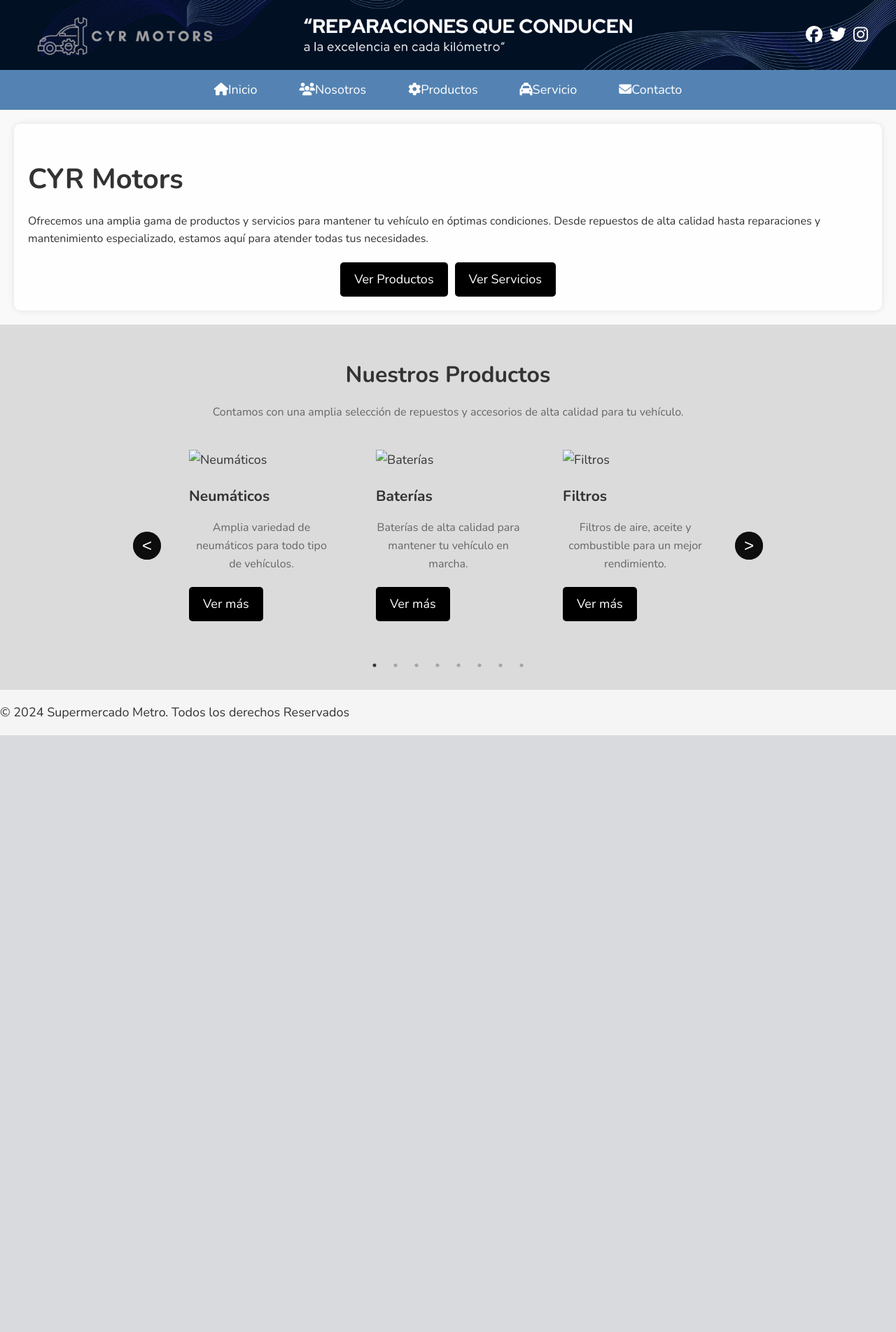
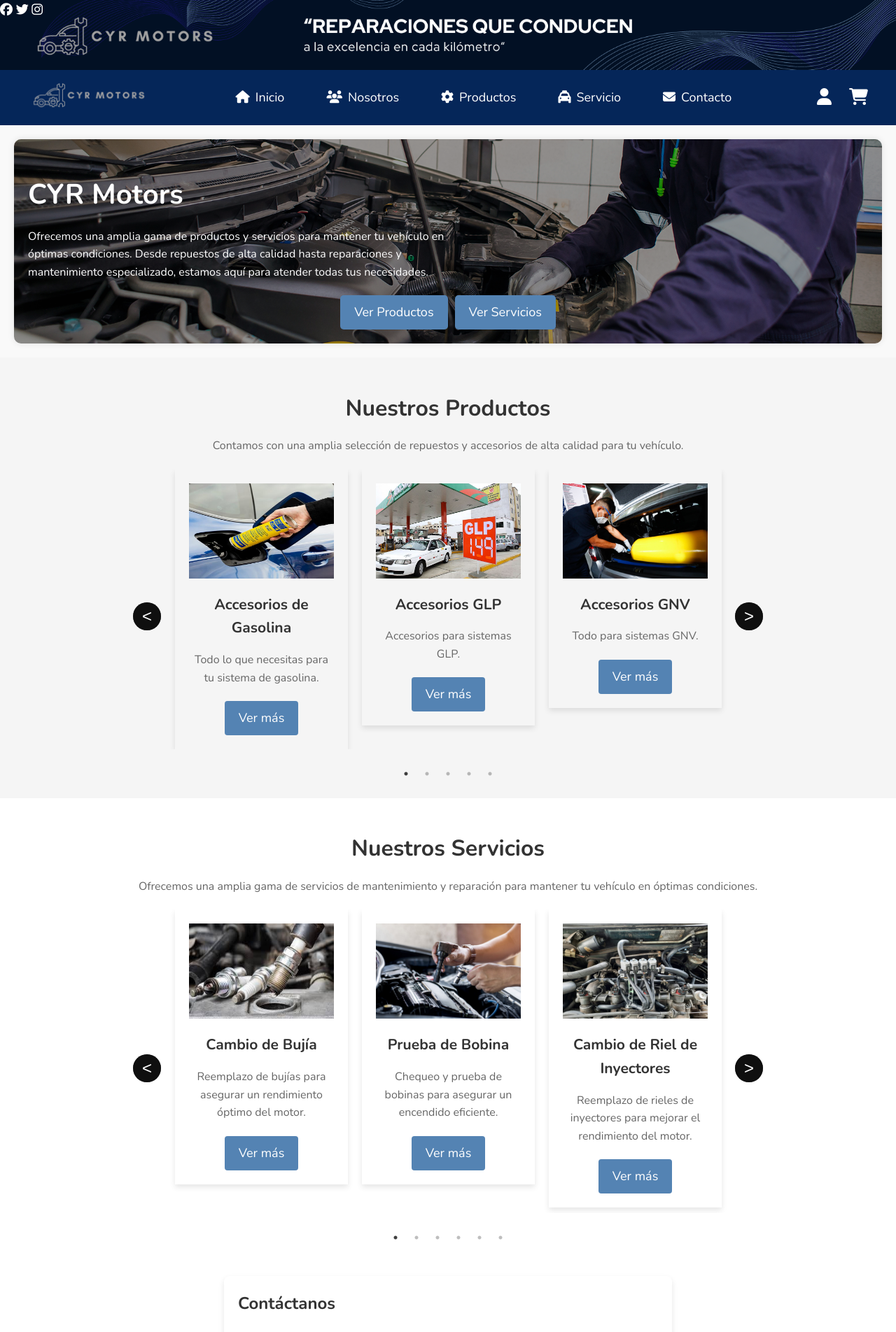
Before and after one commit to luceroch05/saucedo, a PHP site: page / in a window 1280 px wide. Shown: the top 1904 px of the page at 70% size. Before the commit the page ends 1051 px from the top, so only its background shows below. Run offline with PHP 8.4, Linux system fonts and the light colour scheme; some libraries are stand-ins or nearby versions.

Commit message:
inicio sin responsive

```diff
--- a/css/estilos.css
+++ b/css/estilos.css
@@ -4,12 +4,11 @@ body {
     margin: 0;
     padding: 0;
     font-size: 18px;
-    background-color: #f5f5f5;
+    background-color: #ffffff;
     color: #333;
     line-height: 1.6;
 }
 
-/* Encabezado */
 header {
     background-color: #333;
     color: #fff;
@@ -18,38 +17,28 @@ header {
     background-position: center;
     height: 100px;
     position: relative;
-}
-
-.header-wrapper {
-    display: flex;
-    justify-content: end;
-    align-items: center;
-    max-width: 1200px;
-    margin: 0 auto;
-    padding: 0 20px;
-    height: 100%;
-}
-
-.header-icons {
-    display: flex;
-    gap: 10px;
-    justify-content: end;
-    align-items: end;
-}
-
-.header-icons a {
-    color: #fff;
-    font-size: 24px;
-    transition: color 0.3s;
-}
-
-.header-icons a:hover {
-    color: #3498db;
+    z-index: 10; /* Asegura que el encabezado esté en una capa superior */
 }
 
 /* Navegación */
+/* Navegación */
 nav {
-    background-color: #5483B3;
+    background-color: #052659;
+    position: relative;
+    z-index: 20;
+    padding: 10px;
+}
+
+.nav-wrapper {
+    display: flex;
+    align-items: center;
+    justify-content: space-between;
+    max-width: 1200px;
+    margin: 0 auto;
+}
+
+.logo img {
+    height: 50px; /* Ajusta el tamaño según tus necesidades */
 }
 
 .menu {
@@ -57,7 +46,6 @@ nav {
     margin: 0;
     padding: 0;
     display: flex;
-    justify-content: center;
     gap: 20px;
 }
 
@@ -75,22 +63,32 @@ nav {
     color: #3498db;
 }
 
+.menu-item a i {
+    margin-right: 8px;
+}
+
+/* Ajustes para el submenú */
 .submenu {
     display: none;
     position: absolute;
+    top: 100%;
+    left: 0; /* Alinea con el borde izquierdo */
     background-color: #333;
     box-shadow: 0 2px 5px rgba(0, 0, 0, 0.2);
     padding: 10px 0;
     list-style: none;
-    text-align: left;
-    margin-top: 10px;
+    margin: 0;
     border-radius: 5px;
+    z-index: 30;
+    width: 200px;
+    transform: translateX(-10px); /* Ajusta el valor según sea necesario */
 }
-
 .dropdown:hover .submenu {
     display: block;
 }
-
+.dropdown {
+    position: relative; /* Necesario para posicionar el submenú correctamente */
+}
 .submenu-item a {
     padding: 10px 20px;
     color: #fff;
@@ -103,7 +101,26 @@ nav {
     background-color: #444;
 }
 
+/* Otros estilos de navegación */
+.nav-icons {
+    display: flex;
+    gap: 25px;
+}
+
+.nav-icon {
+    color: #fff;
+    text-decoration: none;
+    font-size: 24px;
+    transition: color 0.3s;
+}
+
+.nav-icon:hover {
+    color: #3498db;
+}
+
 /* Bienvenida */
+
+
 .container {
     text-align: center;
     padding: 20px;
@@ -111,13 +128,37 @@ nav {
 }
 
 .bienvenida {
-    background-color: rgba(255, 255, 255, 0.8);
+    position: relative;
+    background-image: url('../assets/images/bienvenida1.jpg');
+    background-size: cover;
+    background-position: center;
+    background-repeat: no-repeat;
     padding: 20px;
     border-radius: 10px;
     text-align: left;
     max-width: 100%;
     box-shadow: 0 0 10px rgba(0, 0, 0, 0.1);
+    color: #ffffff;
+    overflow: hidden;
+    z-index: 5; /* Asegura que la bienvenida esté detrás del menú desplegable */
 }
+
+.bienvenida::before {
+    content: '';
+    position: absolute;
+    top: 0;
+    left: 0;
+    width: 100%;
+    height: 100%;
+    background: rgba(0, 0, 0, 0.4);
+    z-index: 0;
+}
+
+.bienvenida * {
+    position: relative;
+    z-index: 1;
+}
+
 
 .bienvenida h1 {
     font-size: 2.5rem;
@@ -129,6 +170,11 @@ nav {
     margin-bottom: 20px;
 }
 
+.container-welcome{
+    width: 600px;
+}
+
+
 .buttons {
     display: flex;
     gap: 10px;
@@ -138,20 +184,20 @@ nav {
 .buttons a {
     text-decoration: none;
     padding: 10px 20px;
-    background-color: #000;
+    background-color: #5483B3;
     color: #fff;
     border-radius: 5px;
     transition: background-color 0.3s ease;
 }
 
 .buttons a:hover {
-    background-color: #555;
+    background-color: #052659;
 }
 
 /* Productos */
 .productos {
     padding: 20px;
-    background-color: #dbdbdb;
+    background-color: #f5f5f5;
 }
 
 .productos h2 {
@@ -235,13 +281,14 @@ nav {
 /* Estilos para los botones "Ver más" */
 .card {
     display: flex;
-    flex-direction: column;
+    text-align: center;
     align-items: center;
     justify-content: space-between;
     padding: 20px;
     box-sizing: border-box;
     margin: 0 10px; /* Añade espacio entre las tarjetas */
     height: 100%; /* Asegura que todas las tarjetas tengan la misma altura */
+    box-shadow: 0 4px 8px rgba(0,0,0,0.1);
 }
 
 .card img {
@@ -258,17 +305,18 @@ nav {
 }
 
 .card a {
-    display: inline-block;
+    margin-top: auto; /* Espacio superior automático para empujar el enlace hacia la parte inferior */
+    display: inline-block; /* Necesario para que el margin auto funcione en flexbox */
+    padding: 10px 20px;
+    background-color: #5483B3;
+    color: #fff;
     text-decoration: none;
-    padding: 10px 20px;
-    background-color: #000;
-    color: #fff;
-    border-radius: 5px;
-    transition: background-color 0.3s ease;
+    border-radius: 4px;
+    text-align: center; /* Centra el texto dentro del enlace */
 }
 
 .card a:hover {
-    background-color: #555;
+    background-color: #052659;
 }
 
 /* Ajusta el contenedor del carrusel */
@@ -276,38 +324,127 @@ nav {
     display: flex;
     padding-bottom: 20px; /* Añade espacio inferior para separar el carrusel del contenido siguiente */
 }
+/* SERVICIOS  */
+.servicios {
+    padding: 20px;
+    background-color:#ffff;
+}
 
-@media (max-width: 768px) {
-    .header-wrapper {
-        flex-direction: column;
+.servicios h2 {
+    font-size: 2rem;
+    margin-bottom: 10px;
+    text-align: center;
+    color: #333;
+}
+
+.servicios p {
+    font-size: 1rem;
+    text-align: center;
+    color: #666;
+    margin-bottom: 20px;
+}
+
+/* formulario de inicio */
+.contact-form-wrapper {
+    background: #ffffff;
+    padding: 20px;
+    border-radius: 8px;
+    box-shadow: 0 4px 8px rgba(0,0,0,0.1);
+    width: 100%;
+    max-width: 600px;
+    margin: 20px auto;
+}
+.contact-form-wrapper h2 {
+    margin: 0 0 20px;
+    font-size: 24px;
+    color: #333;
+}
+.contact-form-wrapper p {
+    margin: 0 0 20px;
+    color: #666;
+}
+.form-group {
+    margin-bottom: 15px;
+}
+.form-group label {
+    display: block;
+    margin-bottom: 5px;
+    font-weight: bold;
+    color: #333;
+}
+.form-group input, .form-group textarea {
+    width: 100%;
+    padding: 10px;
+    border: 1px solid #ddd;
+    border-radius: 4px;
+    box-sizing: border-box;
+}
+.form-group textarea {
+    height: 150px;
+    resize: vertical;
+}
+.form-group input:focus, .form-group textarea:focus {
+    border-color: #007bff;
+    outline: none;
+}
+.form-group button {
+    background-color: #5483B3;
+    color: white;
+    border: none;
+    padding: 15px;
+    border-radius: 4px;
+    cursor: pointer;
+    font-size: 16px;
+    transition: background-color 0.3s;
+}
+.form-group button:hover {
+    background-color: #052659;
+}
+
+/* footer */
+footer {
+    background-color: #052659; /* Fondo oscuro */
+    color: #ffffff; /* Texto blanco para contraste */
+    padding: 20px;
     text-align: center;
 }
 
-    .header-icons {
+.footer-content {
+    max-width: 1200px; /* Máxima anchura del contenido */
+    margin: 0 auto; /* Centra el contenido */
+}
+
+.footer-content p {
+    margin: 0;
+    font-size: 14px;
+}
+
+.footer-links {
     margin-top: 10px;
 }
 
-    .menu {
-        flex-direction: column;
-        align-items: center;
-        gap: 10px;
+.footer-links a {
+    color: #ffffff; /* Color del texto de los enlaces */
+    text-decoration: none;
+    margin: 0 15px; /* Espacio entre enlaces */
+    font-size: 14px;
 }
 
-    .slick-prev, .slick-next {
-        display: none;
-    }
+.footer-links a:hover {
+    text-decoration: underline; /* Subrayado al pasar el ratón sobre los enlaces */
 }
 
-@media (max-width: 480px) {
-    .header-title h1 {
-        font-size: 24px;
+.footer-social {
+    margin-top: 15px; /* Espacio entre los enlaces y los íconos sociales */
 }
 
-    .menu-item a {
-        font-size: 16px;
+.footer-social a {
+    color: #ffffff; /* Color de los íconos */
+    font-size: 20px; /* Tamaño de los íconos */
+    margin: 0 10px; /* Espacio entre íconos */
+    text-decoration: none;
 }
 
-    footer {
-        font-size: 12px;
+.footer-social a:hover {
+    color: #ddd; /* Color al pasar el ratón sobre los íconos */
 }
-}
--- a/index.html
+++ b/index.html
@@ -28,6 +28,10 @@
     </header>
 
     <nav>
+      <div class="nav-wrapper">
+          <a href="index.html" class="logo">
+              <img src="assets/images/logo.png" alt="CYR Motors Logo">
+          </a>
           <ul class="menu">
               <li class="menu-item"><a href="index.html"><i class="fa-solid fa-house"></i>Inicio</a></li>
               <li class="menu-item"><a href="/nosotros/nosotros.html"><i class="fa-solid fa-users"></i>Nosotros</a></li>
@@ -41,15 +45,22 @@
                       <li class="submenu-item"><a href="#">Sensores de nivel</a></li>
                   </ul>
               </li>
-            <li class="menu-item"> <a href="servicios/servicios.html"> <i class="fa-solid fa-taxi"></i>Servicio</a></li>
-            <li class="menu-item"> <a href="contacto/contacto.html"> <i class="fa-solid fa-envelope"></i>Contacto</a></li>
+              <li class="menu-item"><a href="servicios/servicios.html"><i class="fa-solid fa-taxi"></i>Servicio</a></li>
+              <li class="menu-item"><a href="contacto/contacto.html"><i class="fa-solid fa-envelope"></i>Contacto</a></li>
           </ul>
+          <div class="nav-icons">
+              <a href="login.html" class="nav-icon"><i class="fa-solid fa-user"></i></a>
+              <a href="cart.html" class="nav-icon"><i class="fa-solid fa-cart-shopping"></i></a>
+          </div>
+      </div>
   </nav>
 
     <div class="container">
       <div class="bienvenida">
+        <div class="container-welcome">
         <h1>CYR Motors</h1>
         <p>Ofrecemos una amplia gama de productos y servicios para mantener tu vehículo en óptimas condiciones. Desde repuestos de alta calidad hasta reparaciones y mantenimiento especializado, estamos aquí para atender todas tus necesidades.</p>
+      </div>
         <div class="buttons">
             <a href="#">Ver Productos</a>
             <a href="#">Ver Servicios</a>
@@ -64,50 +75,35 @@
         <div class="carousel-wrapper">
           <button class="slick-prev"></button>
           <div class="carousel">
+
+
+
             <div class="card">
-              <img src="https://via.placeholder.com/300x200" alt="Neumáticos">
-              <h3>Neumáticos</h3>
-              <p>Amplia variedad de neumáticos para todo tipo de vehículos.</p>
-              <a href="#">Ver más</a>
-            </div>
-            <div class="card">
-              <img src="https://via.placeholder.com/300x200" alt="Baterías">
-              <h3>Baterías</h3>
-              <p>Baterías de alta calidad para mantener tu vehículo en marcha.</p>
-              <a href="#">Ver más</a>
-            </div>
-            <div class="card">
-              <img src="https://via.placeholder.com/300x200" alt="Filtros">
-              <h3>Filtros</h3>
-              <p>Filtros de aire, aceite y combustible para un mejor rendimiento.</p>
-              <a href="#">Ver más</a>
-            </div>
-            <div class="card">
-              <img src="https://via.placeholder.com/300x200" alt="Accesorios de Gasolina">
+              <img src="assets/images/gasolina.jpg" alt="Accesorios de Gasolina" width="205px" height="136px">
               <h3>Accesorios de Gasolina</h3>
               <p>Todo lo que necesitas para tu sistema de gasolina.</p>
               <a href="#">Ver más</a>
             </div>
             <div class="card">
-              <img src="https://via.placeholder.com/300x200" alt="Accesorios GLP">
+              <img src="assets/images/glp.jpg" alt="Accesorios de Gasolina" width="205px" height="136px">
               <h3>Accesorios GLP</h3>
               <p>Accesorios para sistemas GLP.</p>
               <a href="#">Ver más</a>
             </div>
             <div class="card">
-              <img src="https://via.placeholder.com/300x200" alt="Accesorios GNV">
+              <img src="assets/images/gnv.jpg" alt="Accesorios de Gasolina" width="205px" height="136px">
               <h3>Accesorios GNV</h3>
               <p>Todo para sistemas GNV.</p>
               <a href="#">Ver más</a>
             </div>
             <div class="card">
-              <img src="https://via.placeholder.com/300x200" alt="Riel de Inyectores">
+              <img src="assets/images/riel.jpg" alt="Accesorios de Gasolina" width="205px" height="136px">
               <h3>Riel de Inyectores</h3>
               <p>Rieles de inyectores para mejorar el rendimiento.</p>
               <a href="#">Ver más</a>
             </div>
             <div class="card">
-              <img src="https://via.placeholder.com/300x200" alt="Sensores">
+              <img src="assets/images/sensores.jpg" alt="Accesorios de Gasolina" width="205px" height="136px">
               <h3>Sensores</h3>
               <p>Sensores de alta precisión para tu vehículo.</p>
               <a href="#">Ver más</a>
@@ -117,8 +113,99 @@
         </div>
       </div>
 
+
+      <!-- servicios -->
+
+      <div class="servicios">
+        <h2>Nuestros Servicios</h2>
+        <p>Ofrecemos una amplia gama de servicios de mantenimiento y reparación para mantener tu vehículo en óptimas condiciones.</p>
+
+        <div class="carousel-wrapper">
+          <button class="slick-prev"></button>
+          <div class="carousel">
+            <div class="card">
+              <img src="assets/images/images.jfif" alt="Accesorios de Gasolina" width="205px" height="136px">
+              <h3>Cambio de Bujía</h3>
+              <p>Reemplazo de bujías para asegurar un rendimiento óptimo del motor.</p>
+              <a href="#">Ver más</a>
+            </div>
+            <div class="card">
+              <img src="assets/images/bobina.jpeg" alt="Accesorios de Gasolina" width="205px" height="136px">
+              <h3>Prueba de Bobina</h3>
+              <p>Chequeo y prueba de bobinas para asegurar un encendido eficiente.</p>
+              <a href="#">Ver más</a>
+            </div>
+            <div class="card">
+              <img src="assets/images/riel.jpg" alt="Accesorios de Gasolina" width="205px" height="136px">
+              <h3>Cambio de Riel de Inyectores</h3>
+              <p>Reemplazo de rieles de inyectores para mejorar el rendimiento del motor.</p>
+              <a href="#">Ver más</a>
+            </div>
+            <div class="card">
+              <img src="assets/images/reductorglp.jfif" alt="Accesorios de Gasolina" width="205px" height="136px">
+              <h3>Cambio de Reductor 5ta Gen. GNV</h3>
+              <p>Reemplazo del reductor de 5ta generación para sistemas GNV.</p>
+              <a href="#">Ver más</a>
+            </div>
+            <div class="card">
+              <img src="assets/images/manguera.jpg" alt="Accesorios de Gasolina" width="205px" height="136px">
+              <h3>Cambio de Manguera de Agua GLP</h3>
+              <p>Reemplazo de mangueras de agua para sistemas GLP.</p>
+              <a href="#">Ver más</a>
+            </div>
+            <div class="card">
+              <img src="assets/images/filtrodegas.png" alt="Accesorios de Gasolina" width="205px" height="136px">
+              <h3>Cambio de Filtros de Gas</h3>
+              <p>Reemplazo de filtros de gas para asegurar un funcionamiento eficiente.</p>
+              <a href="#">Ver más</a>
+            </div>
+          </div>
+          <button class="slick-next"></button>
+        </div>
+    </div>
+
+    <!-- formulario -->
+    <div class="contact-form-wrapper">
+      <h2>Contáctanos</h2>
+      <p>Estamos aquí para ayudarte. Completa el formulario a continuación y nos pondremos en contacto contigo lo antes posible.</p>
+      <form>
+          <div class="form-group">
+              <label for="name">Nombre</label>
+              <input type="text" id="name" name="name" placeholder="Tu nombre" required>
+          </div>
+          <div class="form-group">
+              <label for="email">Correo Electrónico</label>
+              <input type="email" id="email" name="email" placeholder="Tu correo electrónico" required>
+          </div>
+          <div class="form-group">
+              <label for="subject">Asunto</label>
+              <input type="text" id="subject" name="subject" placeholder="Asunto" required>
+          </div>
+          <div class="form-group">
+              <label for="message">Mensaje</label>
+              <textarea id="message" name="message" placeholder="Tu mensaje" required></textarea>
+          </div>
+          <div class="form-group">
+              <button type="submit">Enviar Mensaje</button>
+          </div>
+      </form>
+  </div>
+
+
   <footer>
-        <p>&copy; 2024 Supermercado Metro. Todos los derechos Reservados</p>
+    <div class="footer-content">
+        <p>&copy; 2024 CYR Motors. Todos los derechos reservados.</p>
+        <div class="footer-links">
+            <a href="#">Política de Privacidad</a>
+            <a href="#">Términos y Condiciones</a>
+            <a href="#">Contacto</a>
+        </div>
+        <div class="footer-social">
+            <a href="https://www.facebook.com/CYRMotors" target="_blank" aria-label="Facebook"><i class="fab fa-facebook-f"></i></a>
+            <a href="https://twitter.com/CYRMotors" target="_blank" aria-label="Twitter"><i class="fab fa-twitter"></i></a>
+            <a href="https://www.instagram.com/CYRMotors" target="_blank" aria-label="Instagram"><i class="fab fa-instagram"></i></a>
+        </div>
+    </div>
 </footer>
     <script src="https://kit.fontawesome.com/68b419e4bb.js" crossorigin="anonymous"></script>
     <script src="js/script.js"></script>
```
Also changed, not shown: assets/images/bienvenida.jpg (added), assets/images/bienvenida1.jpg (added), assets/images/bobina.jpeg (added), assets/images/filtrodegas.png (added), assets/images/gasolina.jpg (added), assets/images/glp.jpg (added), assets/images/gnv.jpg (added), assets/images/images.jfif (added), assets/images/manguera.jpg (added), assets/images/reductorglp.jfif (added), assets/images/riel.jpg (added), assets/images/sensores.jpg (added). Lines whose indentation alone changed are shown as unchanged.
